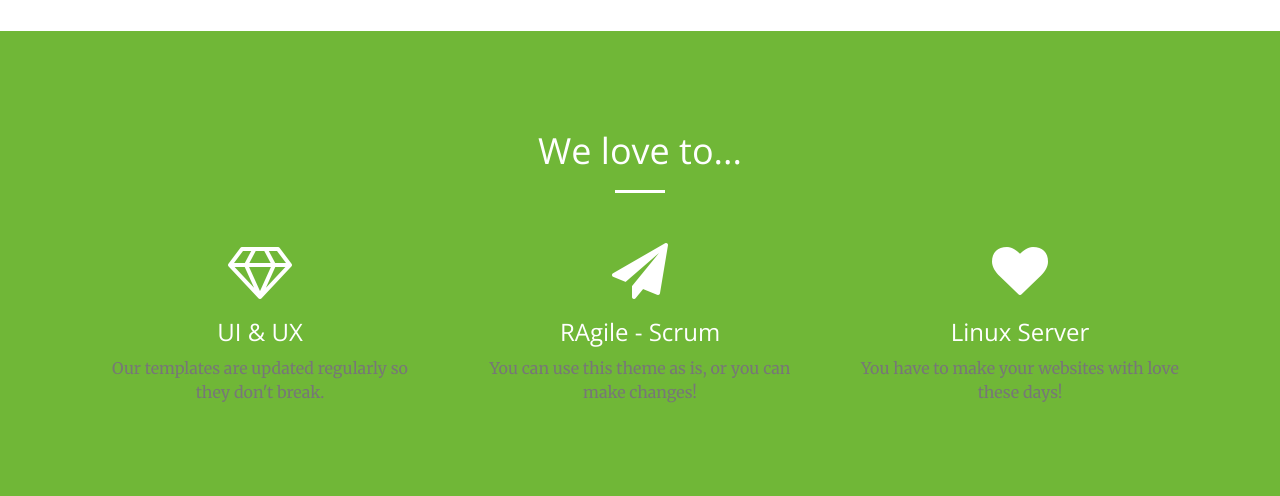
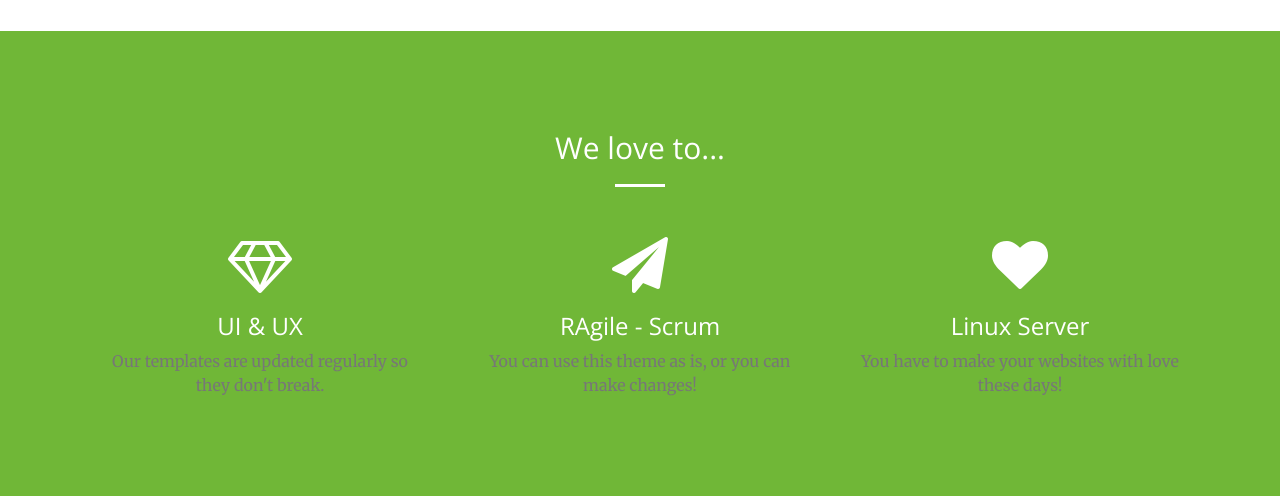
Before and after one commit to UniSharp/unisharp.github.io, a website: page index.html in a window 1280 px wide. Shown: the part 1720-2216 px from the top of the page. Drawn offline with nearby package versions, Linux system fonts and the light colour scheme.

Commit message:
font-weight lighter

```diff
--- a/css/creative.css
+++ b/css/creative.css
@@ -36,6 +36,7 @@ h4,
 h5,
 h6 {
   font-family: 'Open Sans', 'Helvetica Neue', Arial, sans-serif;
+  font-weight: lighter;
 }
 p {
   font-size: 16px;
--- a/index.html
+++ b/index.html
@@ -180,7 +180,7 @@
         <div class="container">
             <div class="row">
                 <div class="col-lg-12 text-center">
-                    <h1 class="section-heading">We love to... </h1>
+                    <h2 class="section-heading">We love to... </h2>
                     <hr class="light">
                         <div class="col-lg-4 col-md-6 text-center">
                             <div class="love-box">
```
